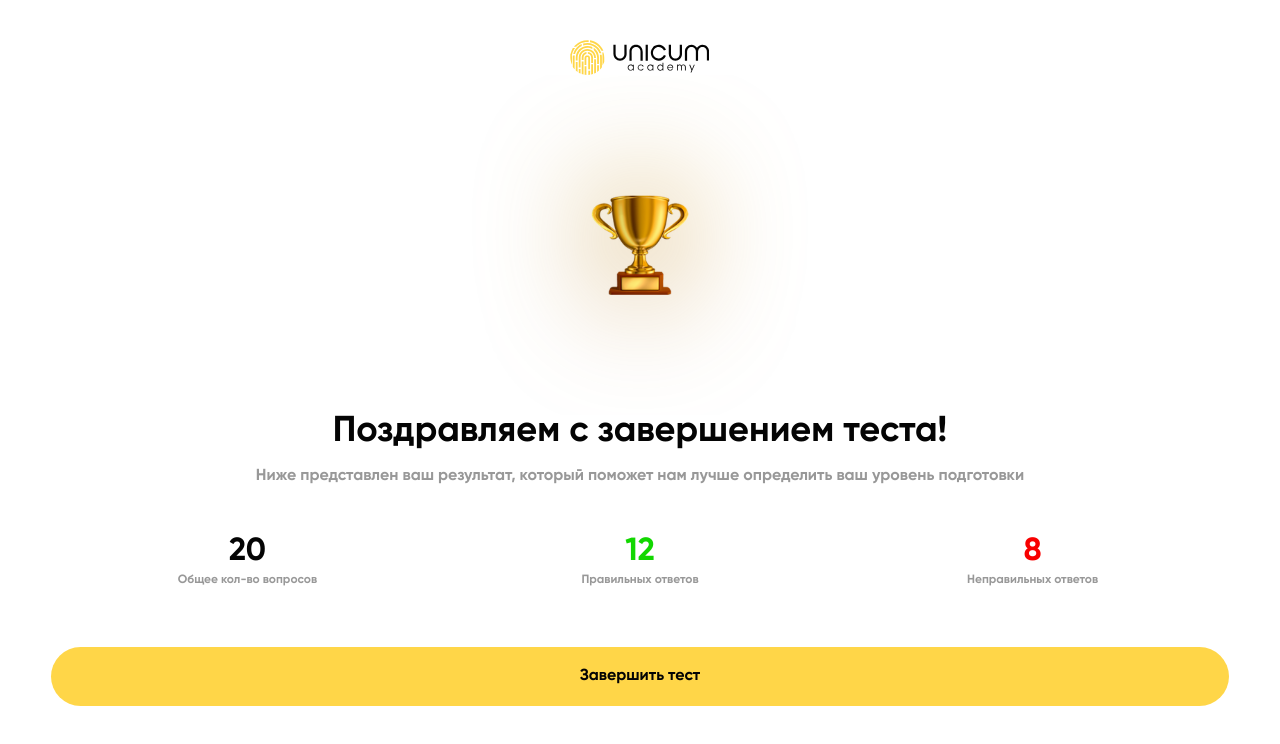
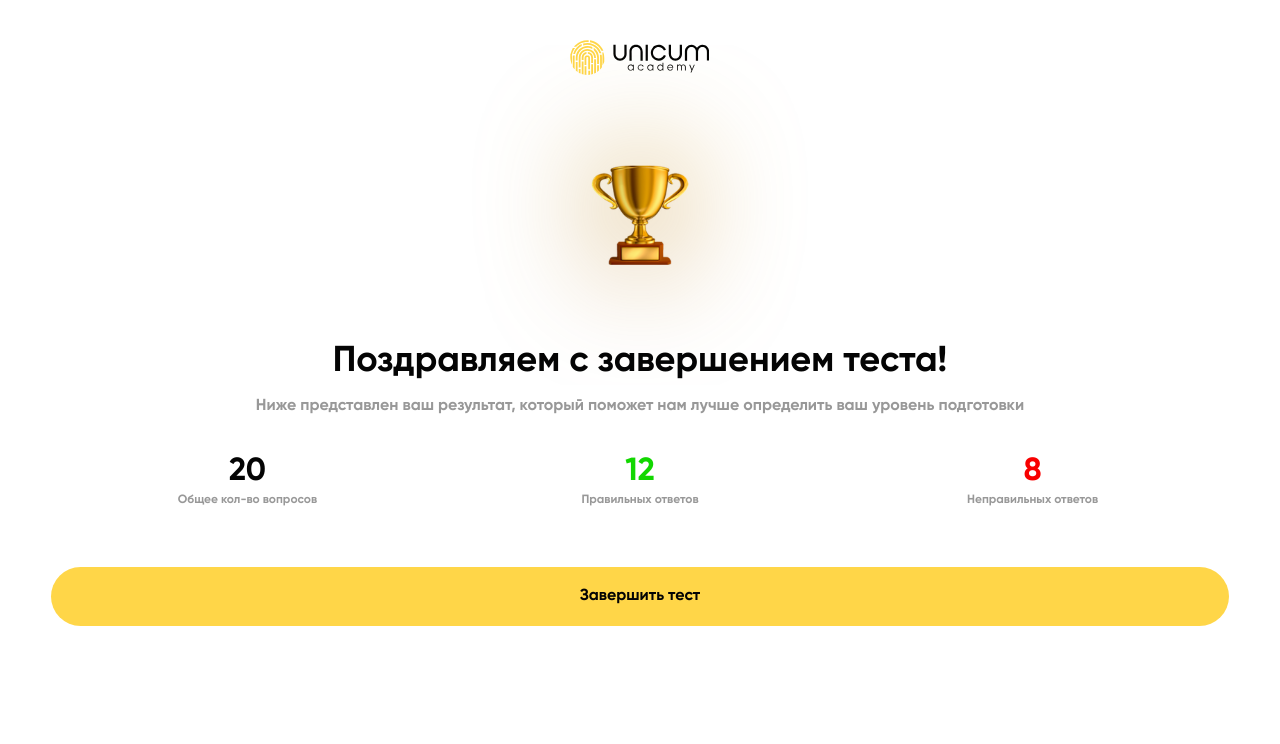
Before and after one commit to iqboljon-0203/Unicum-test, a React (Vite) app: page /result in a window 1280 px wide. Shown: the top 744 px of the page. Built offline with nearby package versions, Linux system fonts and the light colour scheme.

Commit message:
Last changes

```diff
--- a/src/pages/Offer/Offer.css
+++ b/src/pages/Offer/Offer.css
@@ -5,7 +5,7 @@
 }
 .offer_link{
     display: block;
-    margin-bottom: 60px;
+    margin-bottom: 40px;
 }
 .offer_logo{
     display: block;
@@ -18,7 +18,7 @@
     display: block;
     height: 260px;
     margin: 0 auto;
-    margin-bottom: 70px;
+    margin-bottom: 40px;
 }
 .offer_title{
     font-family: Gilroy;
@@ -41,7 +41,7 @@ font-weight: 400;
 line-height: 19.2px;
 color: #989898;
 text-align: center;
-    margin-bottom: 50px;
+    margin-bottom: 30px;
 }
 .offer_next_button{
     width: 100%;
--- a/src/pages/Offer/Offer.jsx
+++ b/src/pages/Offer/Offer.jsx
@@ -14,7 +14,7 @@ const HomePage = () => {
               другого уровня?</h1>
             <p className="offer_text">Мы можем предложить вам пройти тест на более сложный или более легкий уровень</p>
             <Link to="/degree"><button className="offer_next_button">Да, хочу</button></Link>
-            <Link><button onClick={()=>{window.close()}} className="offer_prev_button">Нет, спасибо</button></Link>
+            <Link to="https://t.me/unicum_academy_bot?start=reload"><button className="offer_prev_button">Нет, спасибо</button></Link>
       </div>
     </div>
   )
--- a/src/pages/Result/Result.css
+++ b/src/pages/Result/Result.css
@@ -2,6 +2,7 @@
     width: 100%;
     height: 100vh;
     padding-top: 40px;
+    padding-bottom: 40px;
 }
 .result_link{
     display: block;
@@ -15,6 +16,7 @@
 .result_img{
     display: block;
     margin: 0 auto;
+    margin-top: -30px;
 }
 .result_title{
     font-family: Gilroy;
@@ -22,7 +24,7 @@ font-size: 36px;
 font-weight: 700;
 line-height: 32.4px;
 text-align: center;
-
+    margin-top:-40px;
     color: #040404;
 
     margin-bottom: 20px;
@@ -37,7 +39,7 @@ font-weight: 400;
 line-height: 19.2px;
 color: #989898;
 text-align: center;
-    margin-bottom: 50px;
+    margin-bottom: 40px;
 }
 .result_list{
     width: 100%;
```
